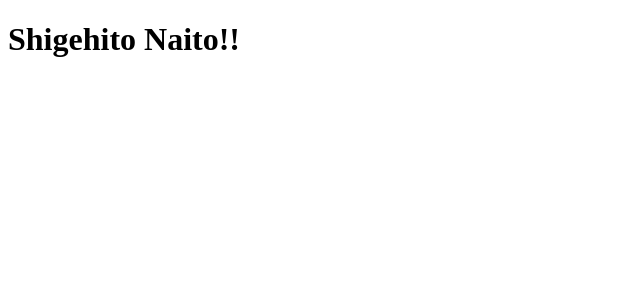
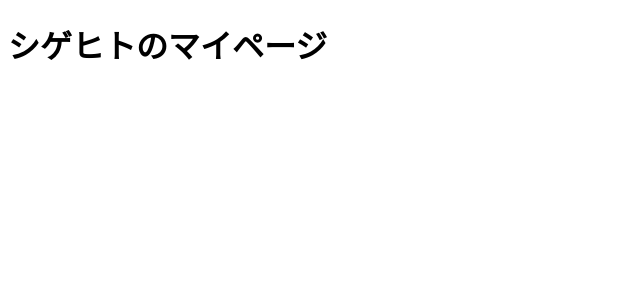
Before and after one commit to shigehito7110/shigehito7110.github.io, a Next.js app: page / in a window 1280 px wide. Shown: the top 300 px of the page, without its empty margins (0-640 px from the left). Built offline with nearby package versions, Linux system fonts and the light colour scheme.

Commit message:
components/header init

```diff
--- /dev/null
+++ b/components/common/header.tsx
@@ -0,0 +1,17 @@
+import { ReactNode } from 'react';
+
+interface Props {
+  name: ReactNode;
+}
+
+const Header = ({name}: Props) => {
+  return (
+    <>
+      <header>
+        <h1>{name}</h1>
+      </header>
+    </>
+  )
+}
+
+export default Header;
--- a/pages/index.tsx
+++ b/pages/index.tsx
@@ -1,5 +1,7 @@
+import Header from '@components/common/header';
+
 export default () => (
   <>
-    <h1>Shigehito Naito!!</h1>
+    <Header name='シゲヒトのマイページ'/>
   </>
 )
```
Also changed, not shown: tsconfig.json (+7 -3 lines).
